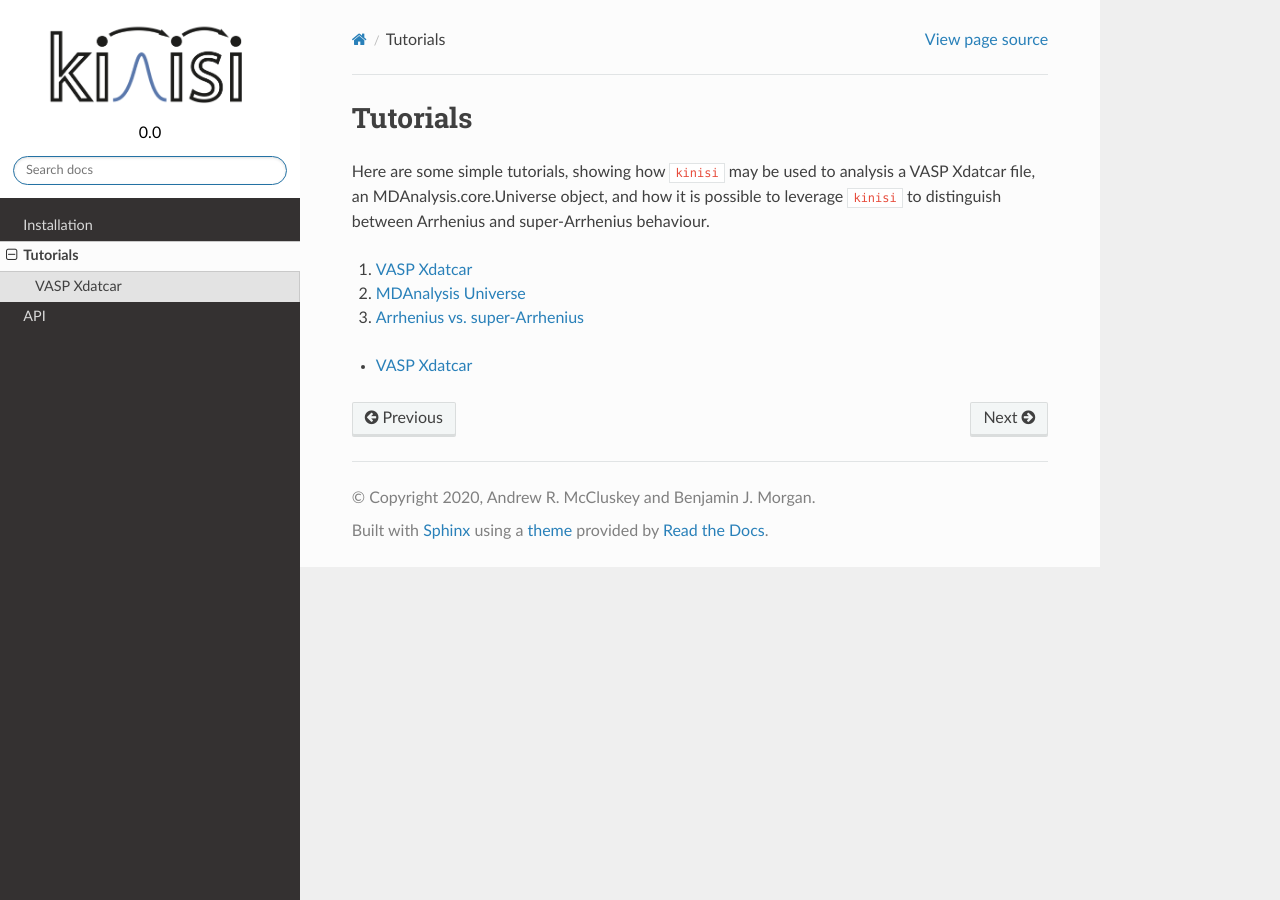
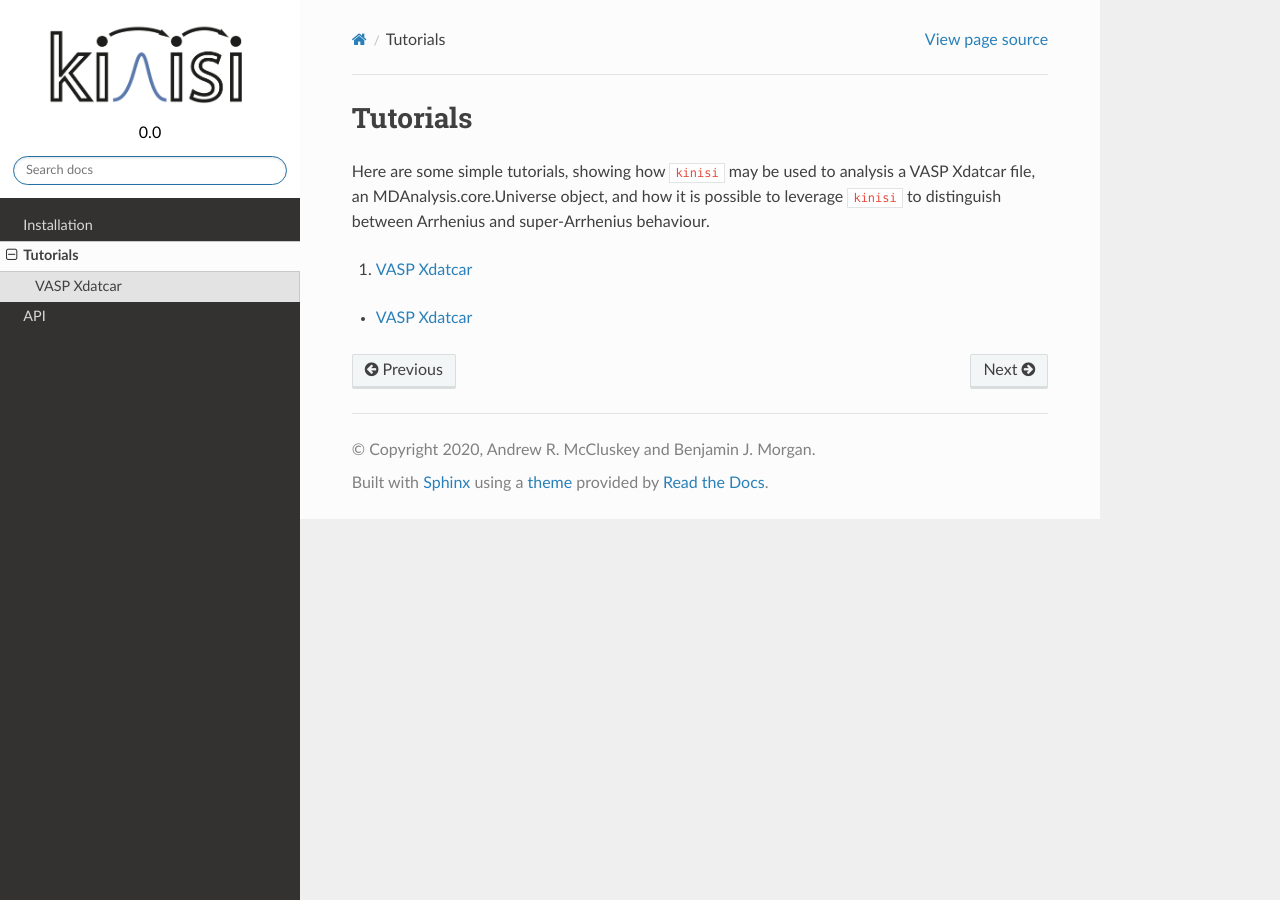
Before and after one commit to bjmorgan/kinisi, a Sphinx documentation site: the page built from docs/source/tutorials.rst, in a window 1280 px wide. Built offline with Sphinx 7.4.7 and the Read the Docs theme 2.0.0, drawn with Linux system fonts in a browser that asks for light colours; formulas are drawn with MathJax 3; pages that are not in the unit, such as notebooks, are missing from menus.

```diff
--- a/docs/source/tutorials.rst
+++ b/docs/source/tutorials.rst
@@ -4,9 +4,6 @@
 Here are some simple tutorials, showing how ``kinisi`` may be used to analysis a VASP Xdatcar file, an MDAnalysis.core.Universe object, and how it is possible to leverage ``kinisi`` to distinguish between Arrhenius and super-Arrhenius behaviour.
 
 1. `VASP Xdatcar`_
-2. `MDAnalysis Universe`_
-3. `Arrhenius vs. super-Arrhenius`_
-
 
 .. toctree::
    :maxdepth: 2
```
